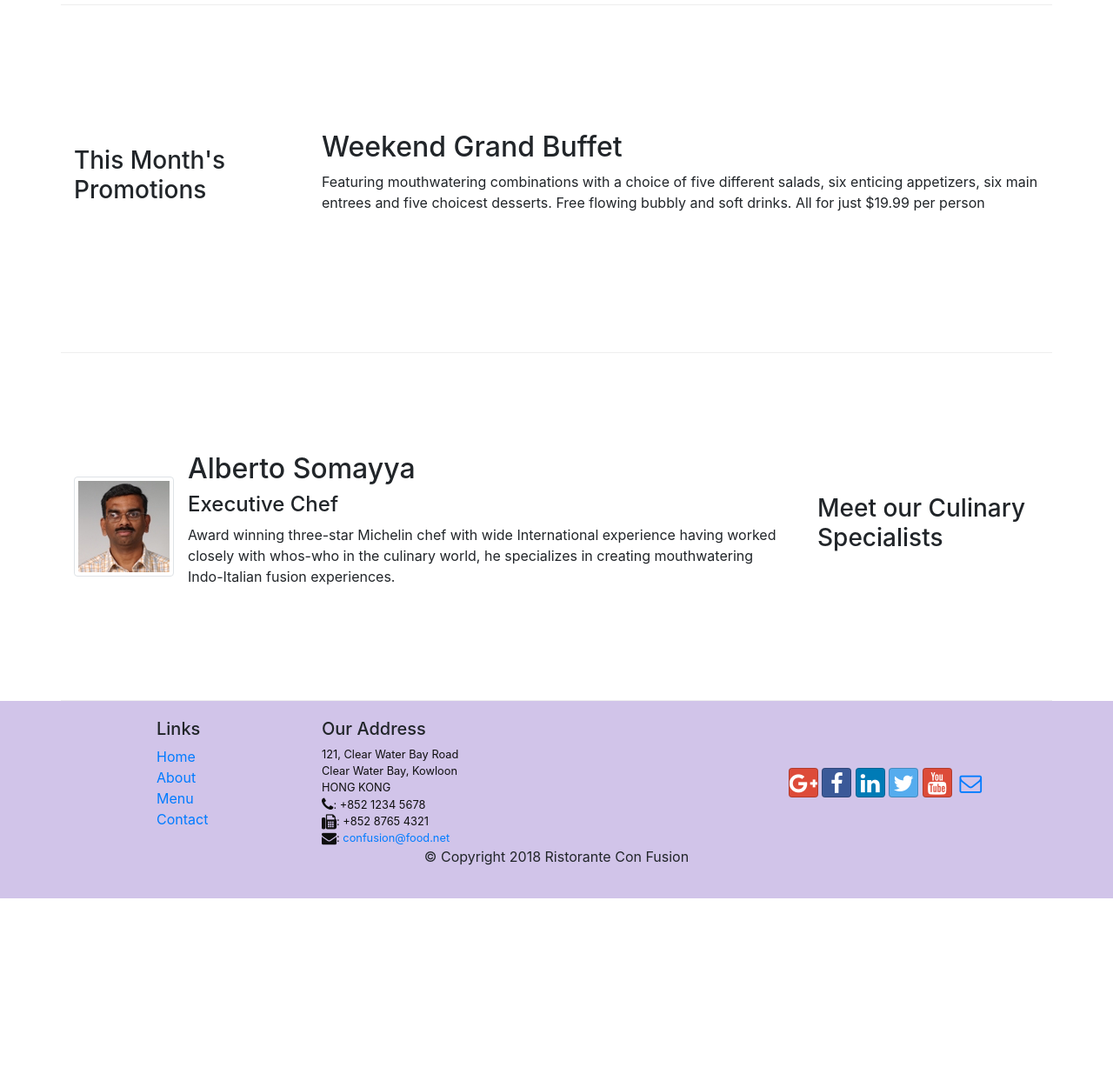
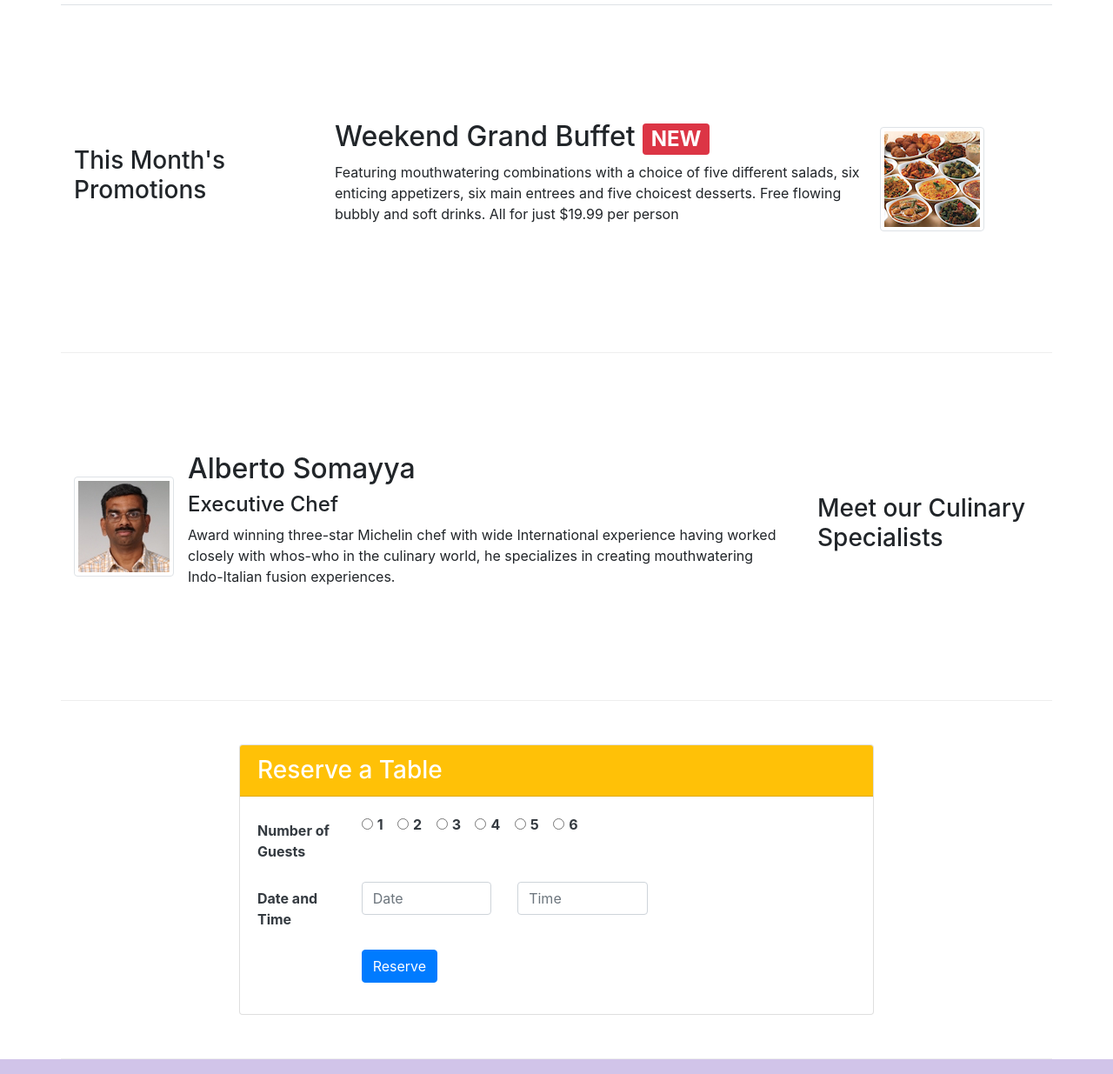
Before and after one commit to Venkatganesh16/Bootstrap-4-coursera, a website: page index.html in a window 1280 px wide. Shown: the part 800-2035 px from the top of the page at 87% size. Before the commit the page ends 1833 px from the top, so only its background shows below. Drawn offline with nearby package versions, Linux system fonts and the light colour scheme.

Commit message:
week 2 assignment

```diff
--- a/css/styles.css
+++ b/css/styles.css
@@ -1,6 +1,6 @@
 .row-header {
-    margin: 0px auto;
-    padding: 0px auto;
+    margin: 0 auto;
+    padding: 0;
 }
 .row-content{
     padding: 50px 0px 50px 0px;
--- a/index.html
+++ b/index.html
@@ -32,7 +32,6 @@
 
         </div>
     </nav>
-
         <header class="jumbotron">
             <div class="container">
                 <div class="row row-header">
@@ -40,15 +39,20 @@
                         <h1>Ristorante con Fusion</h1>
                         <p>We take inspiration from the World's best cuisines, and create a unique fusion experience. Our lipsmacking creations will tickle your culinary senses!</p>
                     </div>
-                <div class="col-12 col-sm align-self-center">
+                    <div class="col-12 col-sm-3 align-self-center">
                         <img src="img/logo.png" class="img-fluid">
+                    </div>
+                    <div class="col-12 col-sm-3 align-self-center">
+                        <a class="btn btn-block btn-sm btn-warning" href=" #reservetable">
+                            <strong>Reserve Table</strong>
+                          </a>
                     </div>
                 </div>
             </div>
         </header>
 
         <div class="container">
-        <div class="row row-content align-items-center">
+            <div class="row row-content align-items-center border-bottom">
                 <div class="col-12 col-sm-4 order-sm-last col-md-3">
                     <h3>Our Lipsmacking Culinary Creations</h3>
                 </div>
@@ -69,8 +73,15 @@
                     <h3>This Month's Promotions</h3>
                 </div>
                 <div class="col col-sm col-md">
-                <h2>Weekend Grand Buffet</h2>
-                <p>Featuring mouthwatering combinations with a choice of five different salads, six enticing appetizers, six main entrees and five choicest desserts. Free flowing bubbly and soft drinks. All for just $19.99 per person </p>
+                    <div class="col col-sm col-md">
+                        <div class="media">
+                            <div class="media-body">
+                                <h2 class="mt-0">Weekend Grand Buffet <span class="badge badge-danger">NEW</span></h2>
+                                <p class="d-none d-sm-block">Featuring mouthwatering combinations with a choice of five different salads, six enticing appetizers, six main entrees and five choicest desserts. Free flowing bubbly and soft drinks. All for just $19.99 per person </p>
+                            </div>
+                            <img class="d-flex mr-5 img-thumbnail align-self-center" src="img/buffet.png" alt="Buffet">
+                        </div>
+                    </div>
                 </div>
             </div>
 
@@ -89,7 +100,64 @@
                     </div>
                 </div>
             </div>
+            <div class="row row-content" id="reservetable">
+                <div class="col-12 col-sm-2">
+
                 </div>
+                <div class="col-12 col-sm-8 align-items-center">
+                    <div class="card">
+                        <h3 class="card-header bg-warning text-white">
+                            Reserve a Table
+                        </h3>
+                        <div class="card-body text-dark">
+                            <form>
+                                <div class="form-group row">
+                                    <label for="numguests" class="col-sm-2 col-form-label"><strong>Number of Guests</strong></label>
+                                    <div class="col-10 col-sm-8">
+                                        <div class="form-check form-check-inline">
+                                            <input type="radio" class="form-check-input" name="optradio"> <strong>1</strong>
+                                        </div>
+                                        <div class="form-check form-check-inline">
+                                            <input type="radio" class="form-check-input" name="optradio"> <strong>2</strong>
+                                        </div>
+                                        <div class="form-check form-check-inline">
+                                            <input type="radio" class="form-check-input" name="optradio"> <strong>3</strong>
+                                        </div>
+                                        <div class="form-check form-check-inline">
+                                            <input type="radio" class="form-check-input" name="optradio"> <strong>4</strong>
+                                        </div>
+                                        <div class="form-check form-check-inline">
+                                            <input type="radio" class="form-check-input" name="optradio"> <strong>5</strong>
+                                        </div>
+                                        <div class="form-check form-check-inline">
+                                            <input type="radio" class="form-check-input" name="optradio"> <strong>6</strong>
+                                        </div>
+                                    </div>
+                                </div>
+                                <div class="form-group row">
+                                    <label for="datetime" class="col-sm-2 col-form-label"><strong>Date and Time</strong></label>
+                                    <div class="col-12 col-sm-3">
+                                        <input type="text" class="form-control" id="date" name="date" placeholder="Date">
+                                    </div>
+                                    <div class="col-12 col-sm-3">
+                                        <input type="text" class="form-control" id="time" name="time" placeholder="Time">
+                                    </div>
+                                </div>
+                                <div class="form-group row">
+                                    <div class="col-sm-2">
+
+                                    </div>
+                                    <div class="col-sm-4">
+                                        <button type="submit" class="btn btn-primary">Reserve</button>
+                                    </div>
+                                </div>
+                            </form>
+                        </div>
+                    </div>
+                </div>
+            </div>
+        </div>
+
 
     <footer class="footer">
         <div class="container">
```
Lines whose indentation alone changed are shown as unchanged.
